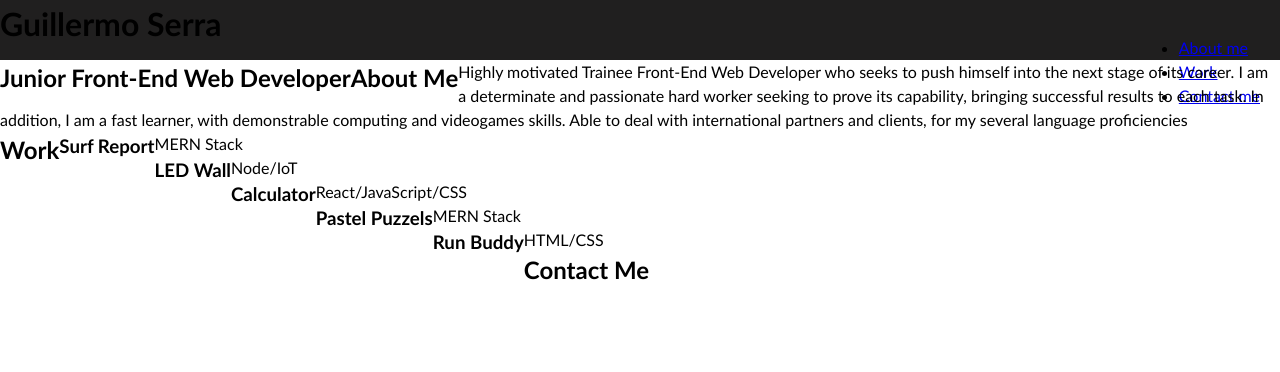
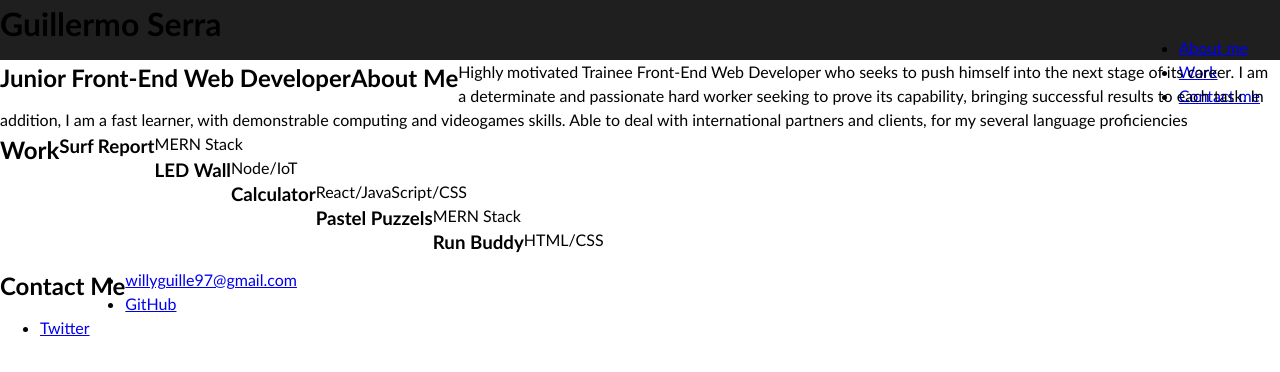
Before and after one commit to willguille/responsive-portfolio, a plain HTML site: page index.html in a window 1280 px wide. Drawn offline with Linux system fonts and the light colour scheme.

```diff
--- a/index.html
+++ b/index.html
@@ -91,11 +91,27 @@
 
     </section>
 
-    <!-- contact -->
-    <section class="contact-section" id="contact">
+
+  </main>
+  <!-- contact -->
+  <footer class="contact-section" id="contact">
+    <aside class="contact-title section-left">
       <h2 class="contact-title">Contact Me</h2>
-    </section>
-  </main>
+    </aside>
+    <div class="contact-inside section-right">
+      <ul class="contact-items">
+        <li class="contact-item">
+          <a class="contact-item-link" target="_blank" href="mailto:willyguille97@gmail.com">willyguille97@gmail.com</a>
+        </li>
+        <li class="contact-item">
+          <a class="contact-item-link" target="_blank" href="https://github.com/willguille">GitHub</a>
+          </li>
+          <li class="contact-item">
+            <a class="contact-item-link" target="_blank" href="https://twitter.com/willguille">Twitter</a>
+          </li>
+      </ul>
+    </div>
+  </footer>
 </body>
 
 </html>
```
